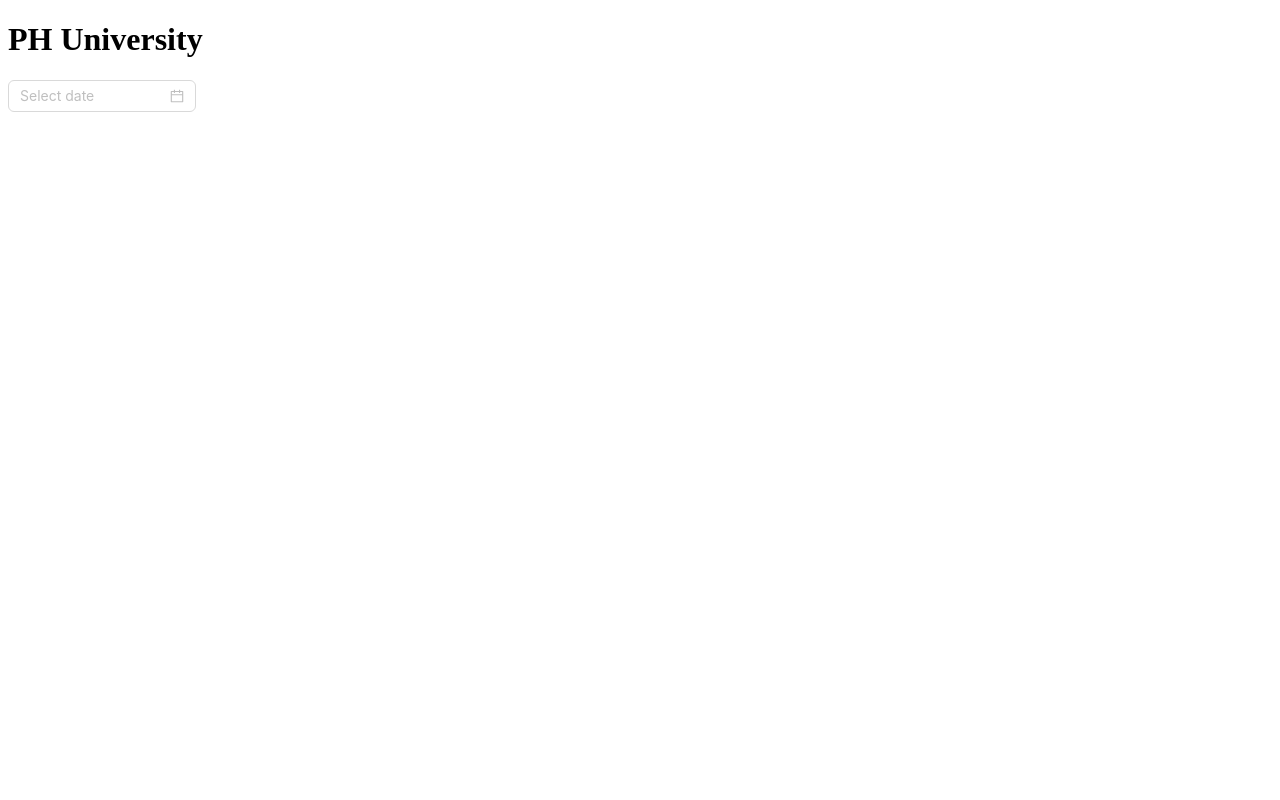
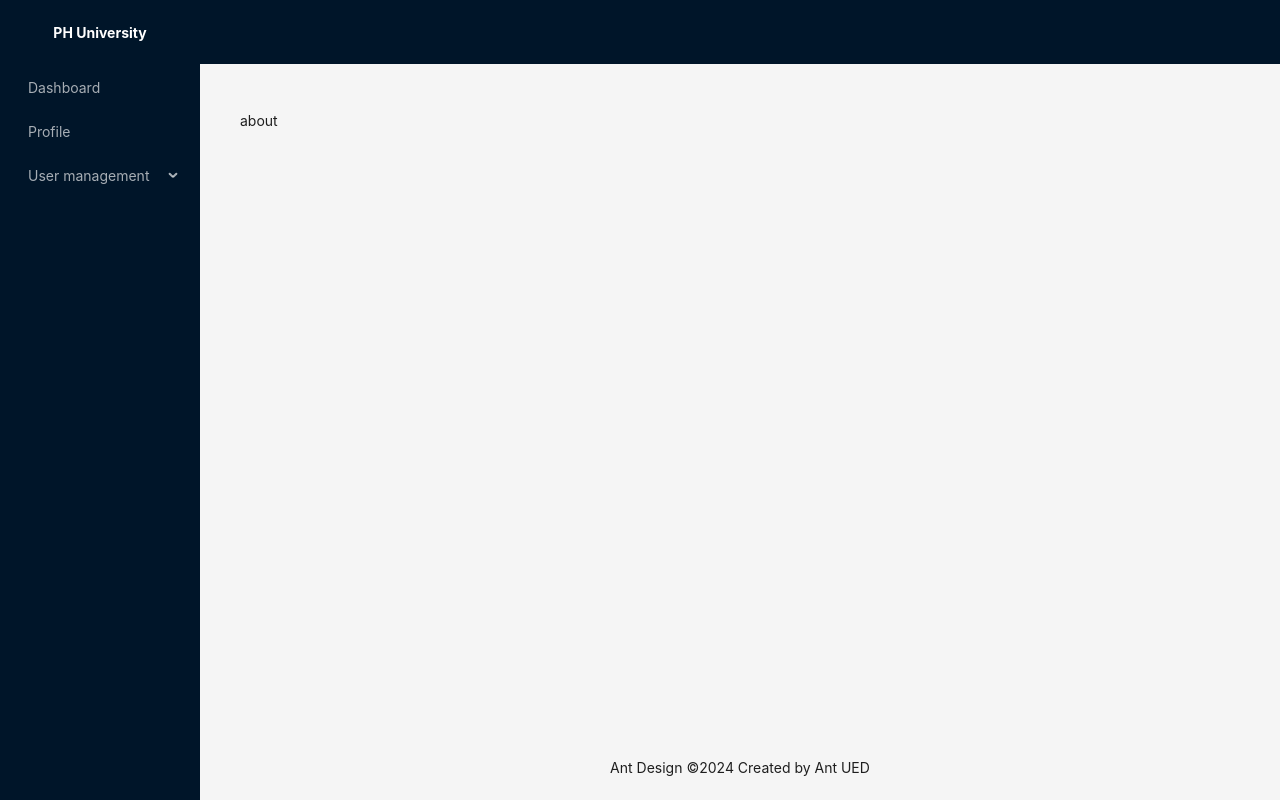
Before and after one commit to engrkashem/ph_university_clients, a React (Vite) app: page /about in a window 1280 px wide. Built offline with nearby package versions, Linux system fonts and the light colour scheme.

Commit message:
router stup and layur primary setup added

```diff
--- a/src/App.tsx
+++ b/src/App.tsx
@@ -1,12 +1,7 @@
-import { DatePicker } from "antd";
+import MainLayout from "./components/layout/MainLayout";
 
 function App() {
-  return (
-    <>
-      <h1>PH University</h1>
-      <DatePicker />
-    </>
-  );
+  return <MainLayout />;
 }
 
 export default App;
--- /dev/null
+++ b/src/components/layout/AdminLayout.tsx
@@ -0,0 +1,12 @@
+import { Outlet } from "react-router-dom";
+
+const AdminLayout = () => {
+  return (
+    <div>
+      <h1>This is admin layout components</h1>
+      <Outlet />
+    </div>
+  );
+};
+
+export default AdminLayout;
--- a/src/components/layout/MainLayout.tsx
+++ b/src/components/layout/MainLayout.tsx
@@ -0,0 +1,84 @@
+import { Layout, Menu, MenuProps } from "antd";
+import { Outlet } from "react-router-dom";
+
+const { Header, Content, Footer, Sider } = Layout;
+
+const items: MenuProps["items"] = [
+  {
+    key: "1",
+    label: "Dashboard",
+  },
+  {
+    key: "2",
+    label: "Profile",
+  },
+  {
+    key: "3",
+    label: "User management",
+    children: [
+      {
+        key: "31",
+        label: "create admin",
+      },
+      {
+        key: "32",
+        label: "create student",
+      },
+    ],
+  },
+];
+
+const MainLayout = () => {
+  return (
+    <Layout style={{ height: "100vh" }}>
+      <Sider
+        breakpoint="lg"
+        collapsedWidth="0"
+        onBreakpoint={(broken) => {
+          console.log(broken);
+        }}
+        onCollapse={(collapsed, type) => {
+          console.log(collapsed, type);
+        }}
+      >
+        <div
+          style={{
+            color: "white",
+            height: "4rem",
+            textAlign: "center",
+            display: "flex",
+            justifyContent: "center",
+            alignItems: "center",
+            fontWeight: "bold",
+          }}
+        >
+          PH University
+        </div>
+        <Menu
+          theme="dark"
+          mode="inline"
+          defaultSelectedKeys={["4"]}
+          items={items}
+        />
+      </Sider>
+      <Layout>
+        <Header style={{ padding: 0 }} />
+        <Content style={{ margin: "24px 16px 0" }}>
+          <div
+            style={{
+              padding: 24,
+              minHeight: 360,
+            }}
+          >
+            <Outlet />
+          </div>
+        </Content>
+        <Footer style={{ textAlign: "center" }}>
+          Ant Design ©{new Date().getFullYear()} Created by Ant UED
+        </Footer>
+      </Layout>
+    </Layout>
+  );
+};
+
+export default MainLayout;
--- a/src/index.css
+++ b/src/index.css
@@ -0,0 +1,5 @@
+* {
+  box-sizing: border-box;
+  padding: 0;
+  margin: 0;
+}
--- a/src/main.tsx
+++ b/src/main.tsx
@@ -1,10 +1,12 @@
-import React from 'react'
-import ReactDOM from 'react-dom/client'
-import App from './App.tsx'
-import './index.css'
+import React from "react";
+import ReactDOM from "react-dom/client";
 
-ReactDOM.createRoot(document.getElementById('root')!).render(
+import "./index.css";
+import { RouterProvider } from "react-router-dom";
+import router from "./routes/Routes.tsx";
+
+ReactDOM.createRoot(document.getElementById("root")!).render(
   <React.StrictMode>
-    <App />
-  </React.StrictMode>,
-)
+    <RouterProvider router={router} />
+  </React.StrictMode>
+);
--- /dev/null
+++ b/src/pages/About.tsx
@@ -0,0 +1,5 @@
+const About = () => {
+  return <div>about</div>;
+};
+
+export default About;
--- /dev/null
+++ b/src/pages/Contact.tsx
@@ -0,0 +1,5 @@
+const Contact = () => {
+  return <div>contact</div>;
+};
+
+export default Contact;
--- /dev/null
+++ b/src/pages/Login.tsx
@@ -0,0 +1,5 @@
+const Login = () => {
+  return <div>login</div>;
+};
+
+export default Login;
--- /dev/null
+++ b/src/pages/Register.tsx
@@ -0,0 +1,5 @@
+const Register = () => {
+  return <div>register</div>;
+};
+
+export default Register;
--- /dev/null
+++ b/src/pages/admin/AdminDashboard.tsx
@@ -0,0 +1,5 @@
+const AdminDashboard = () => {
+  return <div>admin dashboard</div>;
+};
+
+export default AdminDashboard;
--- /dev/null
+++ b/src/pages/admin/CreateStudent.tsx
@@ -0,0 +1,5 @@
+const CreateStudent = () => {
+  return <div>create student</div>;
+};
+
+export default CreateStudent;
--- /dev/null
+++ b/src/routes/Routes.tsx
@@ -0,0 +1,50 @@
+import { createBrowserRouter } from "react-router-dom";
+import App from "../App";
+import About from "../pages/About";
+import Contact from "../pages/Contact";
+import Login from "../pages/Login";
+import Register from "../pages/Register";
+import AdminDashboard from "../pages/admin/AdminDashboard";
+import CreateStudent from "../pages/admin/CreateStudent";
+import AdminLayout from "../components/layout/AdminLayout";
+
+const router = createBrowserRouter([
+  {
+    path: "/",
+    element: <App />,
+    children: [
+      {
+        path: "about",
+        element: <About />,
+      },
+      {
+        path: "contact",
+        element: <Contact />,
+      },
+    ],
+  },
+  {
+    path: "/admin",
+    element: <AdminLayout />,
+    children: [
+      {
+        path: "dashboard",
+        element: <AdminDashboard />,
+      },
+      {
+        path: "create-student",
+        element: <CreateStudent />,
+      },
+    ],
+  },
+  {
+    path: "/login",
+    element: <Login />,
+  },
+  {
+    path: "/register",
+    element: <Register />,
+  },
+]);
+
+export default router;
```
